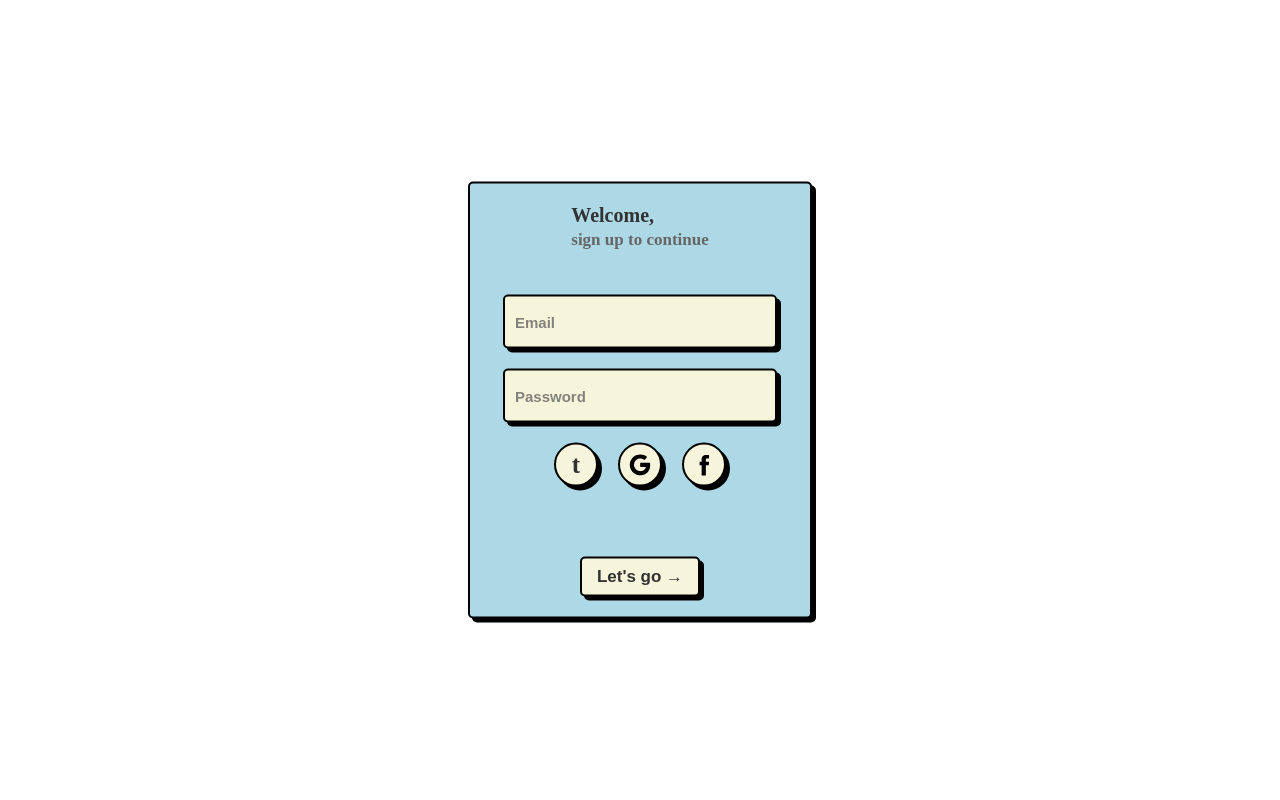
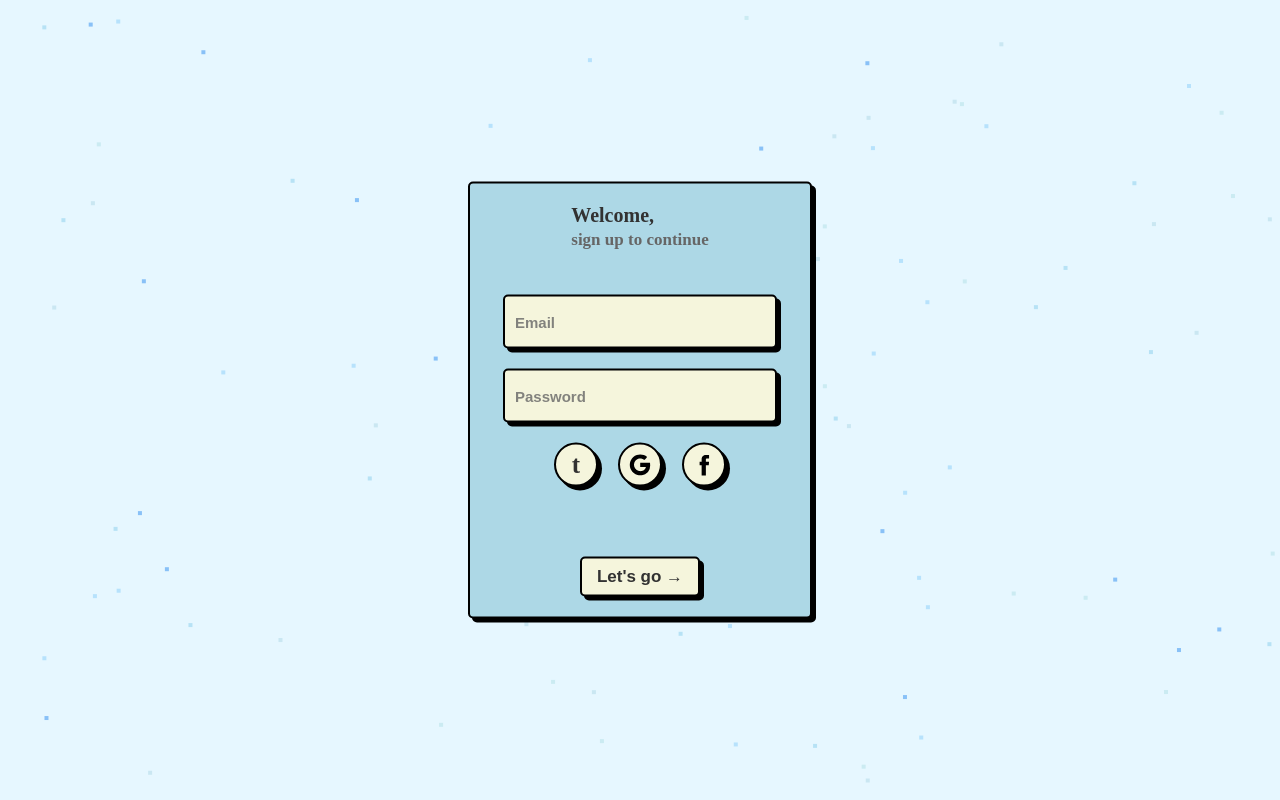
Before and after one commit to ThirdimpactDev/pixel-game, a React (Vite) app in the folder client/: page /login in a window 1280 px wide. Built offline with nearby package versions, Linux system fonts and the light colour scheme.

Commit message:
background

```diff
--- a/client/src/assets/Login.css
+++ b/client/src/assets/Login.css
@@ -1,4 +1,41 @@
-/* From Uiverse.io by ayyjayy2 */
+/* Estilos del fondo animado */
+body {
+  margin: 0;
+  overflow: hidden;
+  background: #e6f7ff; /* Un azul claro que combina con lightblue */
+  min-height: 100vh;
+}
+
+.pixel-container {
+  position: fixed;
+  top: 0;
+  left: 0;
+  width: 100%;
+  height: 100%;
+  z-index: -1;
+}
+
+.pixel {
+  position: absolute;
+  width: 4px;
+  height: 4px;
+  opacity: 0.5;
+  animation: float 3s infinite;
+}
+
+@keyframes float {
+  0% {
+    transform: translateY(0) translateX(0);
+  }
+  50% {
+    transform: translateY(-20px) translateX(10px);
+  }
+  100% {
+    transform: translateY(0) translateX(0);
+  }
+}
+
+/* Tus estilos originales sin modificar */
 .form {
   --input-focus: #2d8cf0;
   --font-color: #323232;
@@ -9,17 +46,17 @@
   background: lightblue;
   display: flex;
   flex-direction: column;
-  align-items: center;  /* Cambiado de flex-start a center */
+  align-items: center;
   justify-content: center;
   gap: 20px;
   border-radius: 5px;
   border: 2px solid var(--main-color);
   box-shadow: 4px 4px var(--main-color);
-  width: 300px;  /* Añadido */
-  position: absolute;  /* Añadido */
-  top: 50%;  /* Añadido */
-  left: 50%;  /* Añadido */
-  transform: translate(-50%, -50%);  /* Añadido */
+  width: 300px;
+  position: absolute;
+  top: 50%;
+  left: 50%;
+  transform: translate(-50%, -50%);
 }
 
 .title {
--- a/client/src/pages/Login.jsx
+++ b/client/src/pages/Login.jsx
@@ -1,8 +1,32 @@
-import React from 'react';
-import '../assets/Login.css'; // Asegúrate de enlazar tu archivo CSS
+import React, { useEffect } from 'react';
+import '../assets/Login.css';
 
 const Login = () => {
+  useEffect(() => {
+    const container = document.querySelector('.pixel-container');
+    const colors = ['#2d8cf0', '#87CEEB', '#ADD8E6', '#B0E0E6', '#87CEFA'];
+
+    // Crear 50 píxeles
+    for (let i = 0; i < 50; i++) {
+      const pixel = document.createElement('div');
+      pixel.className = 'pixel';
+
+      const x = Math.random() * window.innerWidth;
+      const y = Math.random() * window.innerHeight;
+      const color = colors[Math.floor(Math.random() * colors.length)];
+
+      pixel.style.left = `${x}px`;
+      pixel.style.top = `${y}px`;
+      pixel.style.background = color;
+      pixel.style.animationDelay = `${Math.random() * 2}s`;
+
+      container.appendChild(pixel);
+    }
+  }, []);
+
   return (
+    <>
+      <div className="pixel-container" />
       <form className="form">
         <div className="title">
           Welcome,<br /><span>sign up to continue</span>
@@ -48,6 +72,7 @@ import '../assets/Login.css'; // Asegúrate de enlazar tu archivo CSS
         </div>
         <button className="button-confirm">Let's go →</button>
       </form>
+    </>
   );
 };
 
```
Also changed, not shown: client/src/assets/Home.css (added). Lines whose indentation alone changed are shown as unchanged.
